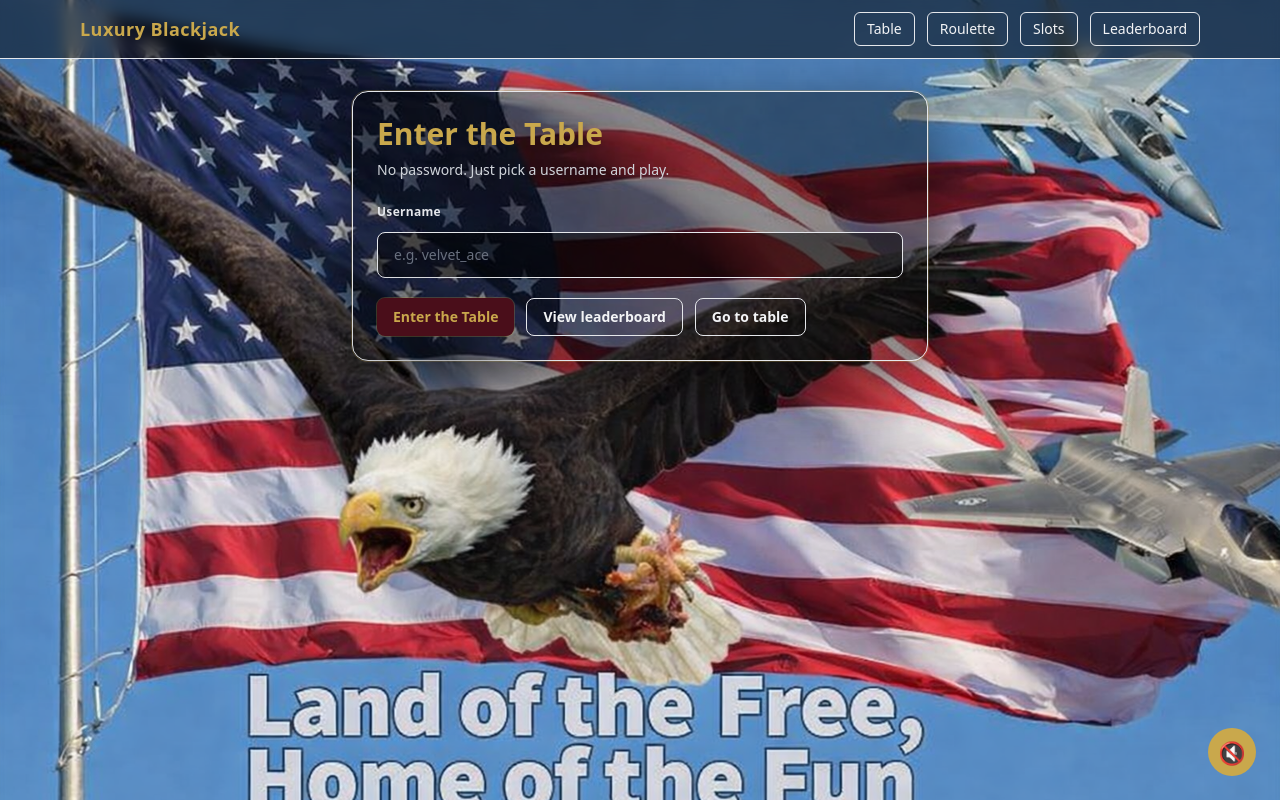
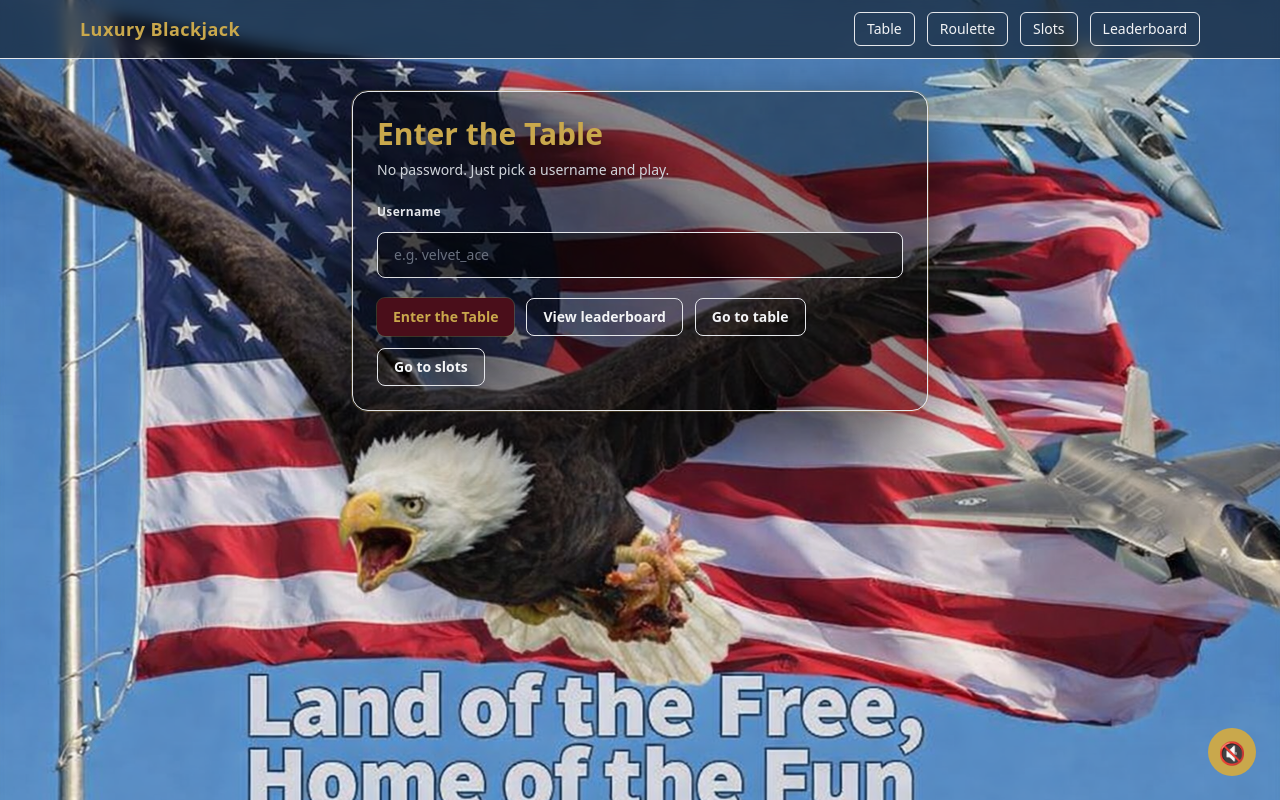
Before and after one commit to tselimyilmaz-creator/blackjack, a React (Vite) app: page / in a window 1280 px wide. Built offline with nearby package versions, Linux system fonts and the light colour scheme.

Commit message:
fix: import slot macgine page without .tsx

```diff
--- a/src/App.tsx
+++ b/src/App.tsx
@@ -4,7 +4,7 @@ import { usePlayer } from './hooks/usePlayer'
 import { GamePage } from './pages/GamePage'
 import { LeaderboardPage } from './pages/LeaderboardPage'
 import { RoulettePage } from './pages/RoulettePage'
-import { SlotMachinePage } from './pages/SlotMachinePage.tsx'
+import { SlotMachinePage } from './pages/SlotMachinePage'
 
 function App() {
   const { player } = usePlayer()
@@ -152,6 +152,9 @@ function Landing() {
           <Link to="/game" className="rounded-lg border border-gold/30 px-4 py-2 text-sm font-semibold text-gray-100 hover:bg-white/5">
             Go to table
           </Link>
+          <Link to="/slots" className="rounded-lg border border-gold/30 px-4 py-2 text-sm font-semibold text-gray-100 hover:bg-white/5">
+            Go to slots
+          </Link>
         </div>
       </form>
     </div>
```
